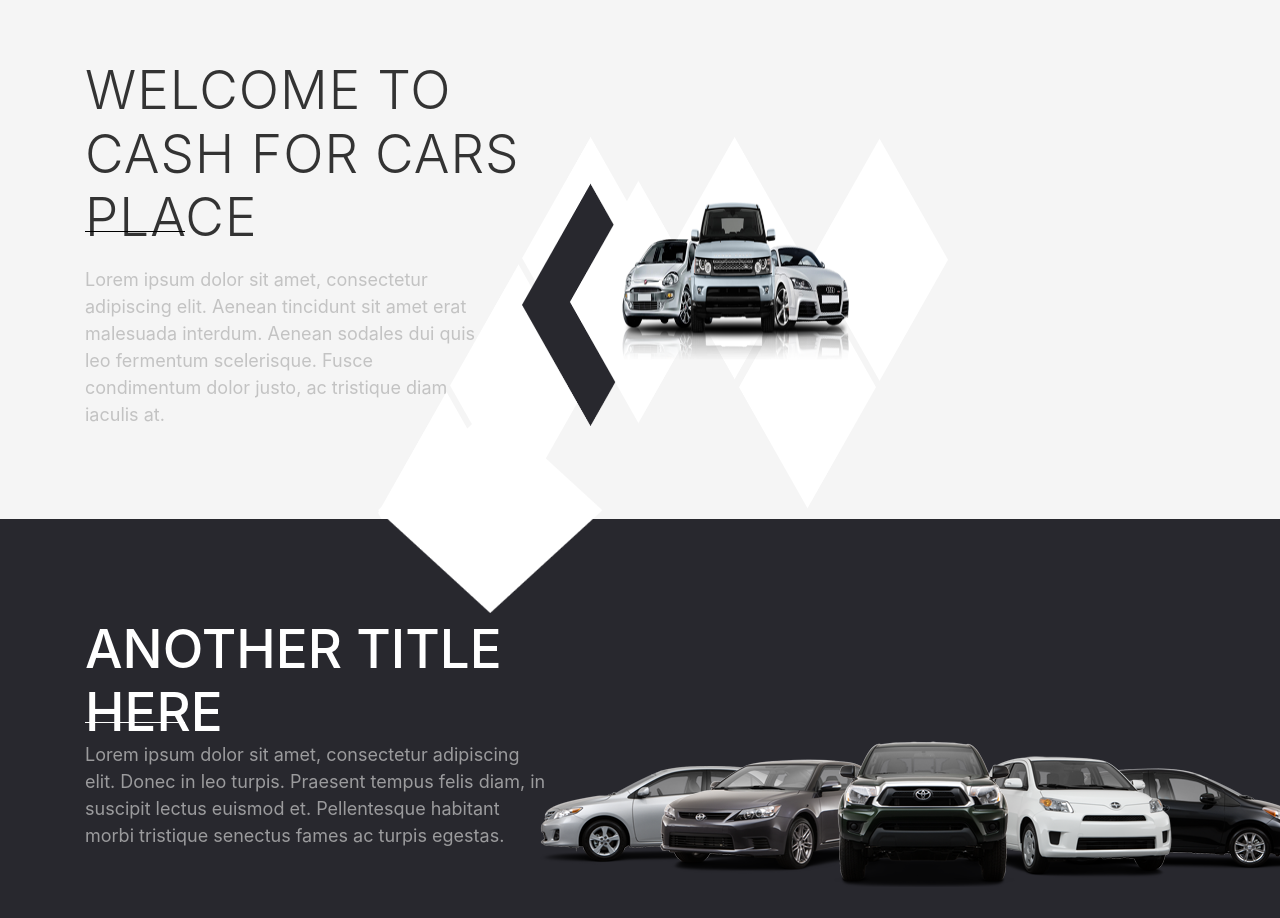
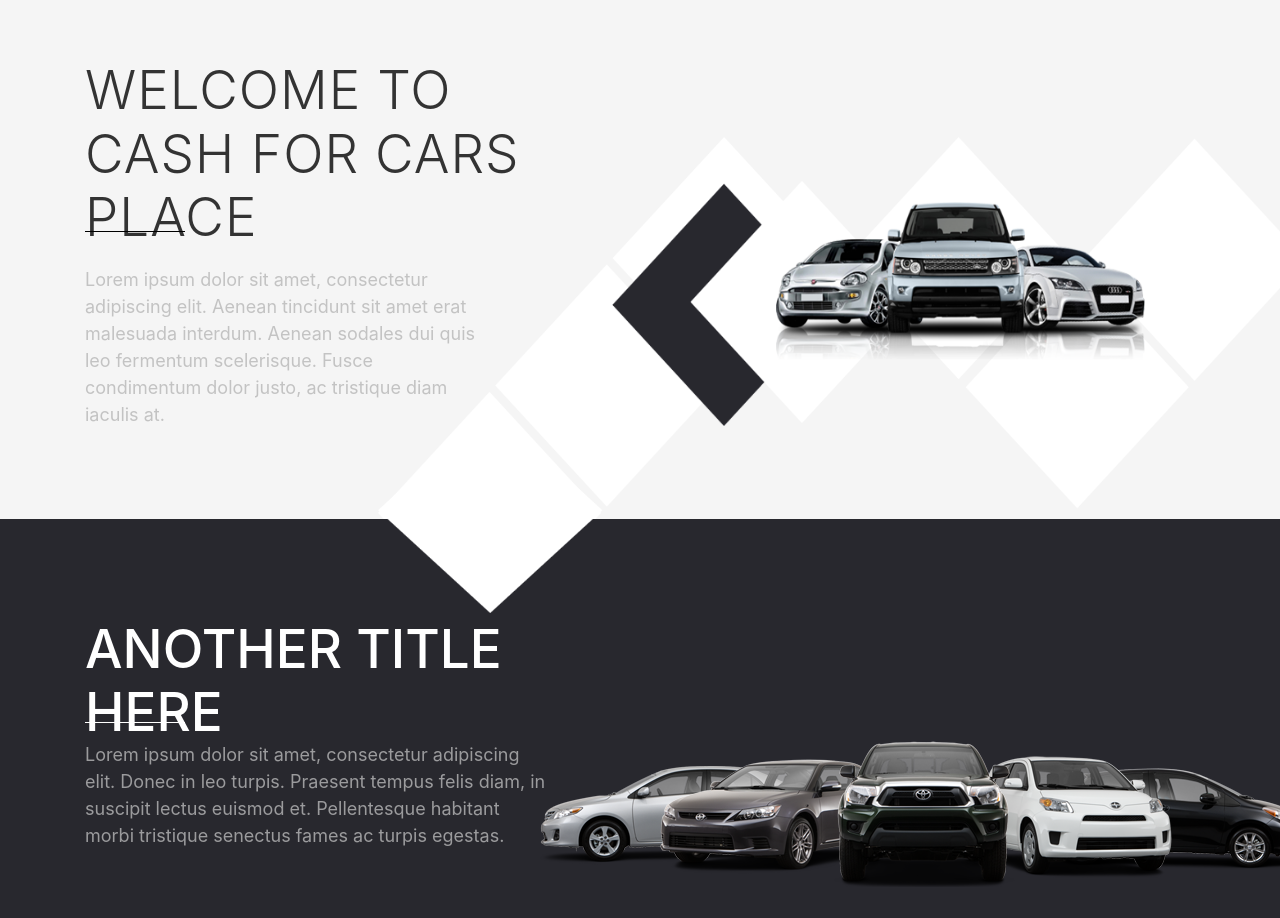
Before and after one commit to ShouvikIRahman/Assignment-8, a plain HTML site: page index.html in a window 1280 px wide. Shown: the part 1020-1938 px from the top of the page. Drawn offline with nearby package versions, Linux system fonts and the light colour scheme.

Commit message:
Update index.html

```diff
--- a/index.html
+++ b/index.html
@@ -65,7 +65,7 @@
                 </div>
                 <div class="col-md-6">
                     <div class="welcome-pic">
-                        <img src="img/welcome.png" alt="Welcome Image" class="img-fluid">
+                        <img src="img/welcome.png" alt="Welcome Image">
                     </div>
                 </div>
             </div>
```
